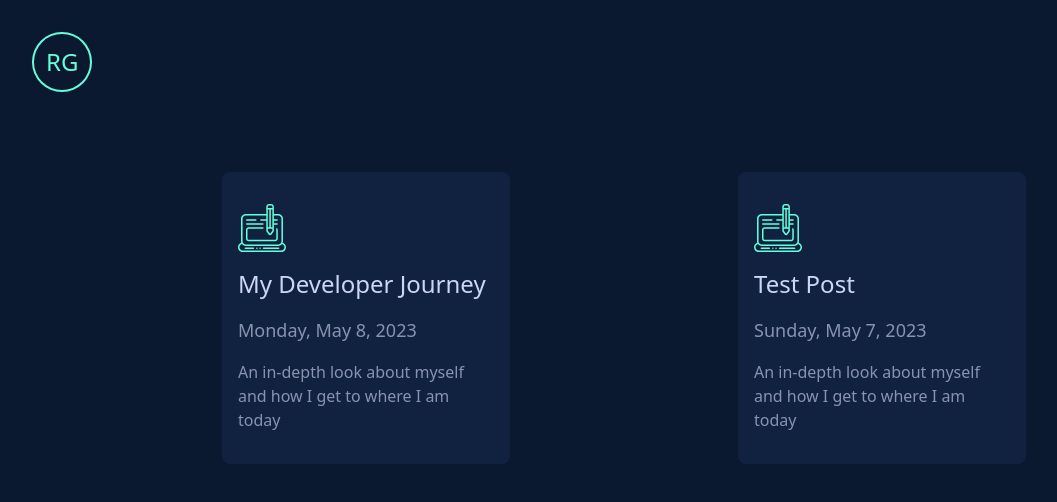
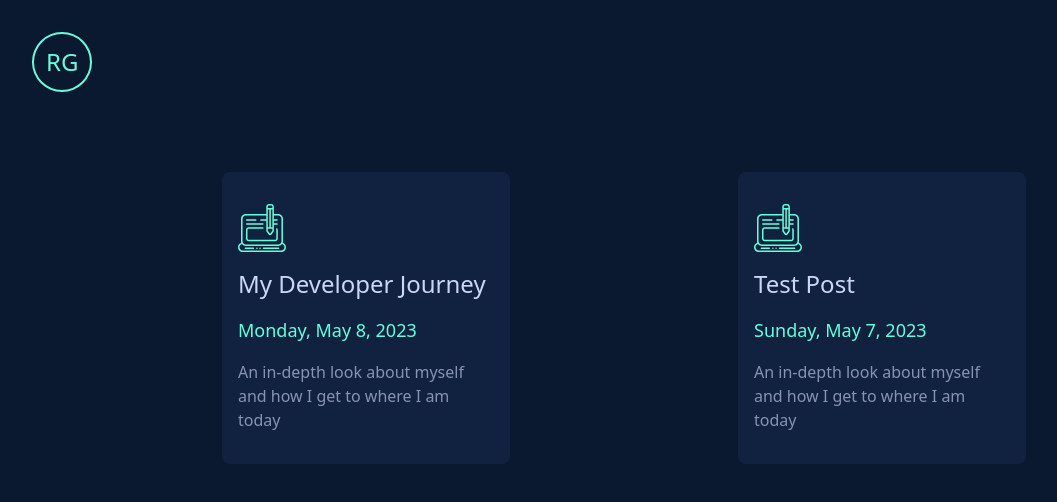
Before and after one commit to rileygrotenhuis/rileygrotenhuis.com, a Next.js app: page /blog in a window 1280 px wide. Shown: the top 502 px of the page, without its empty margins (16-1073 px from the left). Built offline with nearby package versions, Linux system fonts and the light colour scheme.

Commit message:
feat: use more components

```diff
--- a/src/app/blog/page.js
+++ b/src/app/blog/page.js
@@ -1,8 +1,7 @@
 import fs from 'fs';
 import matter from 'gray-matter';
 import SecondaryNavbar from '@/components/navigation/SecondaryNavbar';
-import Link from 'next/link';
-import Image from 'next/image';
+import BlogTable from '@/components/blog/BlogTable';
 
 const getPostMetaData = () => {
   const folder = 'posts/';
@@ -29,26 +28,7 @@ export default function Blog() {
   return (
     <>
       <SecondaryNavbar />
-      <div className="w-5/6 md:w-[1000px] mx-auto mt-12">
-        <div className="flex flex-wrap gap-8">
-          {posts.map((item, index) => {
-            return (
-              <Link
-                key={index}
-                href={`/blog/${item.slug}`}
-                className="bg-background-secondary hover:shadow-xl transform hover:-translate-y-1 duration-300 hover:cursor-pointer text-text-secondary font-extralight px-4 py-8 rounded-lg w-72 flex flex-col gap-4 mx-auto"
-              >
-                <Image src="/images/blog.svg" width={48} height={48} />
-                <h3 className="text-text-primary hover:text-primary hover:cursor-pointer text-2xl font-normal">
-                  {item.title}
-                </h3>
-                <p className="text-lg">{item.date}</p>
-                <p>{item.subtitle}</p>
-              </Link>
-            );
-          })}
-        </div>
-      </div>
+      <BlogTable posts={posts} />
     </>
   );
 }
--- /dev/null
+++ b/src/components/blog/BlogTable.js
@@ -0,0 +1,27 @@
+import Link from 'next/link';
+import Image from 'next/image';
+
+export default function BlogTable(props) {
+  return (
+    <div className="w-5/6 md:w-[1000px] mx-auto mt-12">
+      <div className="flex flex-wrap gap-8">
+        {props.posts.map((item, index) => {
+          return (
+            <Link
+              key={index}
+              href={`/blog/${item.slug}`}
+              className="bg-background-secondary hover:shadow-xl transform hover:-translate-y-1 duration-300 hover:cursor-pointer text-text-secondary font-extralight px-4 py-8 rounded-lg w-72 flex flex-col gap-4 mx-auto"
+            >
+              <Image src="/images/blog.svg" width={48} height={48} />
+              <h3 className="text-text-primary hover:text-primary hover:cursor-pointer text-2xl font-normal">
+                {item.title}
+              </h3>
+              <p className="text-lg text-primary">{item.date}</p>
+              <p>{item.subtitle}</p>
+            </Link>
+          );
+        })}
+      </div>
+    </div>
+  );
+}
```
